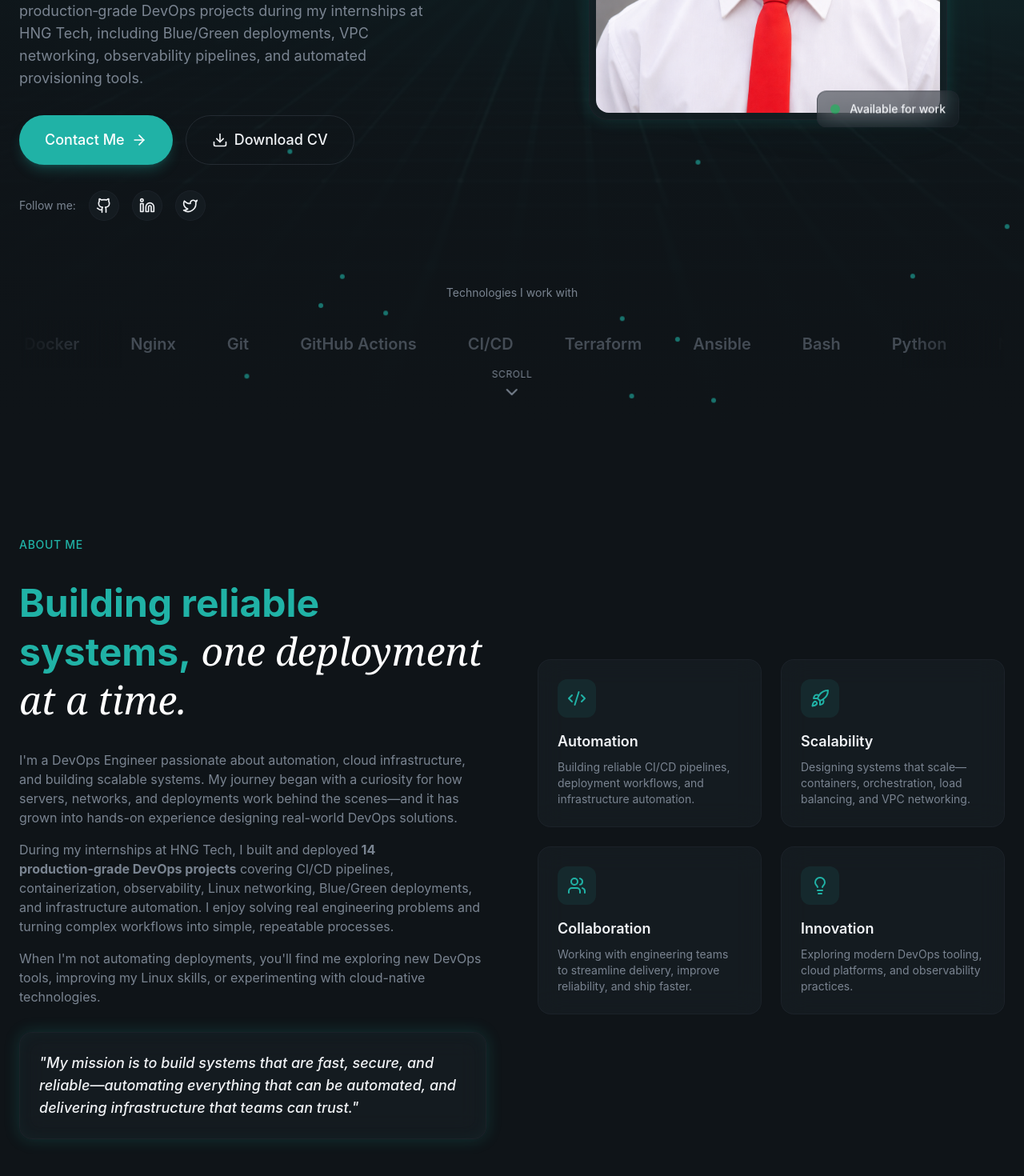
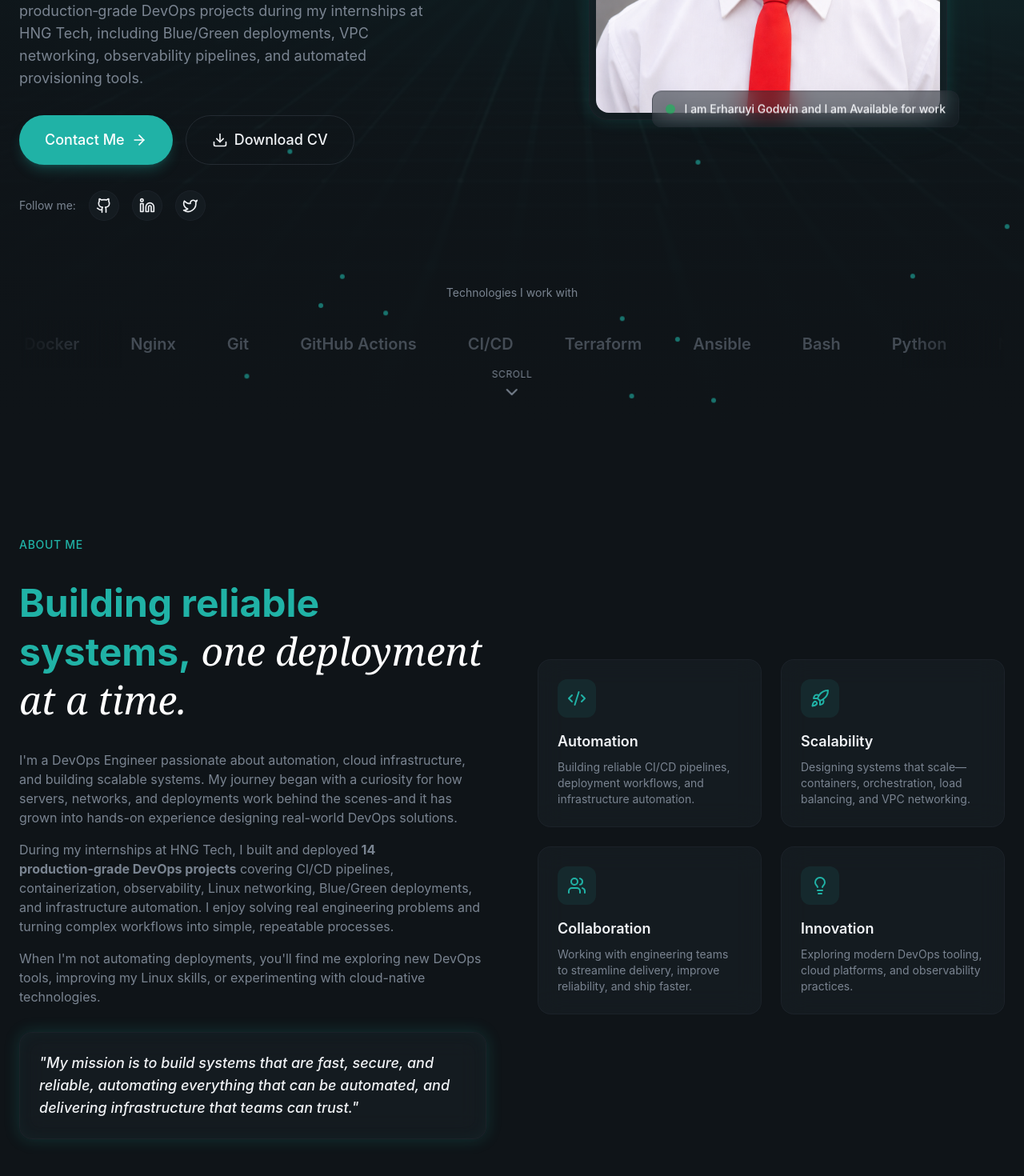
Before and after one commit to Godwin-Techie/portfolio, a React (Vite) app: page / in a window 1280 px wide. Shown: the part 660-2130 px from the top of the page at 80% size. Built offline with nearby package versions, Linux system fonts and the light colour scheme.

Commit message:
added Email Configuration

```diff
--- a/src/sections/About.jsx
+++ b/src/sections/About.jsx
@@ -53,7 +53,7 @@ export const About = () => {
                 I'm a DevOps Engineer passionate about automation, cloud
                 infrastructure, and building scalable systems. My journey began
                 with a curiosity for how servers, networks, and deployments work
-                behind the scenes—and it has grown into hands-on experience
+                behind the scenes-and it has grown into hands-on experience
                 designing real-world DevOps solutions.
               </p>
 
@@ -76,7 +76,7 @@ export const About = () => {
             <div className="glass rounded-2xl p-6 glow-border animate-fade-in animation-delay-300">
               <p className="text-lg font-medium italic text-foreground">
                 "My mission is to build systems that are fast, secure, and
-                reliable—automating everything that can be automated, and
+                reliable, automating everything that can be automated, and
                 delivering infrastructure that teams can trust."
               </p>
             </div>
--- a/src/sections/Experience.jsx
+++ b/src/sections/Experience.jsx
@@ -1,8 +1,8 @@
 const experiences = [
   {
-    period: "Apr — May 2026",
+    period: "Apr — June 2026",
     role: "DevOps Engineer Intern",
-    company: "HNG Tech",
+    company: "HNG14 Tech",
     description:
       "Delivered 14 production‑grade DevOps projects covering CI/CD pipelines, containerization, observability, Linux networking, Blue/Green deployments, and automated provisioning. Built SwiftDeploy, a DevOps automation tool for provisioning, deployment, and monitoring.",
     technologies: [
@@ -18,9 +18,9 @@ const experiences = [
     current: true,
   },
   {
-    period: "Sept — Oct 2025",
+    period: "Sept — Nov 2025",
     role: "DevOps Engineer Intern",
-    company: "HNG Tech",
+    company: "HNG13 Tech",
     description:
       "Implemented automated deployment pipelines, designed a Linux‑based VPC with routing and firewall rules, and built observability pipelines with log watchers and Slack alerting. Developed multi‑environment configuration management for dev/staging/prod.",
     technologies: [
--- a/src/sections/Hero.jsx
+++ b/src/sections/Hero.jsx
@@ -99,7 +99,9 @@ export const Hero = () => {
               <Button
                 size="lg"
                 onClick={() => {
-                  document.getElementById("contact")?.scrollIntoView({ behavior: "smooth" });
+                  document
+                    .getElementById("contact")
+                    ?.scrollIntoView({ behavior: "smooth" });
                 }}
               >
                 Contact Me <ArrowRight className="w-5 h-5" />
@@ -163,7 +165,7 @@ export const Hero = () => {
                   <div className="flex items-center gap-3">
                     <div className="w-3 h-3 bg-green-500 rounded-full animate-pulse" />
                     <span className="text-sm font-medium">
-                      Available for work
+                      I am Erharuyi Godwin and I am Available for work
                     </span>
                   </div>
                 </div>
--- a/src/sections/Projects.jsx
+++ b/src/sections/Projects.jsx
@@ -2,9 +2,9 @@ import { ArrowUpRight, Github } from "lucide-react";
 import { AnimatedBorderButton } from "@/components/AnimatedBorderButton";
 const projects = [
   {
-    title: "Fintech Dashboard",
+    title: "Building a DDoS Detection Tool",
     description:
-      "A comprehensive financial analytics platform with real-time data visualization, portfolio management, and AI-powered insights.",
+      "This tool is like a security guard for your server. It watches traffic, learns what “normal” looks like, spots suspicious spikes, and automatically blocks bad visitors.",
     image: "/projects/project1.png",
     tags: [
       "Linux",
--- a/src/sections/Testimonials.jsx
+++ b/src/sections/Testimonials.jsx
@@ -16,7 +16,7 @@ const testimonials = [
   },
   {
     quote:
-      "Godwin's expertise in React and TypeScript helped us rebuild our entire frontend in record time. His architectural decisions continue to pay dividends.",
+      "Godwin's expertise in CI/CD Pipeline and Docker helped us rebuild our infrastructure from scratch. His work was instrumental in improving our deployment speed and reliability.",
     author: "Nweke Henry",
     role: "Engineering Lead, Chitext Labs",
   },
```
Also changed, not shown: 1 other file (tests, documents, lock files or other folders).
